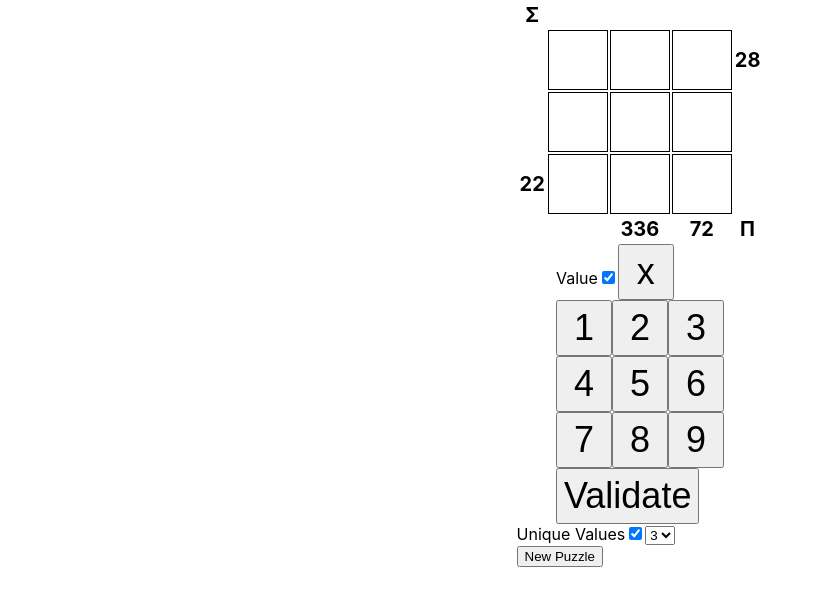
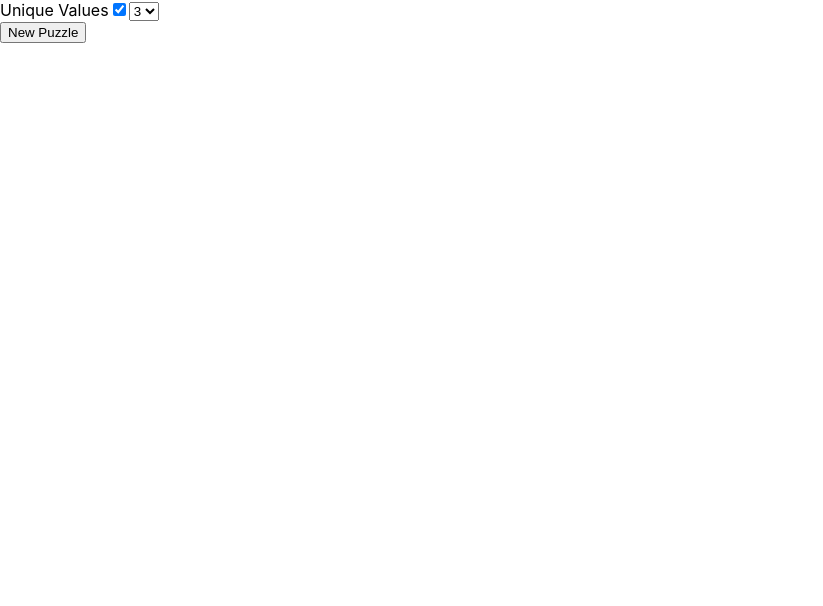
Before and after one commit to tjasz/aggregrid, a React (Create React App) app: page / in a window 1280 px wide. Shown: the top 606 px of the page, without its empty margins (0-823 px from the left). Built offline with nearby package versions, Linux system fonts and the light colour scheme.

Commit message:
Move new puzzle form out of main game; improve performance

```diff
--- a/src/App.tsx
+++ b/src/App.tsx
@@ -3,21 +3,24 @@ import './App.css';
 import Puzzle from './puzzle';
 import { arrayEquals, countingSequence } from './algorithm';
 import { Cell } from './Cell';
+import { NewGameForm } from './NewGameForm';
 
 function App() {
-  const [size, setSize] = useState(3);
-  const [uniqueValues, setUniqueValues] = useState(true);
-  const [puzzle, setPuzzle] = useState(new Puzzle(size, undefined, uniqueValues));
-  const [cellValues, setCellValues] = useState<(number | undefined)[]>(new Array(size * size).fill(undefined));
-  const [cellOptions, setCellOptions] = useState<number[][]>(new Array(size * size).fill([]));
+  const [puzzle, setPuzzle] = useState<undefined | Puzzle>(undefined);
+  const [cellValues, setCellValues] = useState<(number | undefined)[]>(new Array(9).fill(undefined));
+  const [cellOptions, setCellOptions] = useState<number[][]>(new Array(9).fill([]));
   const [selectedCell, setSelectedCell] = useState<undefined | [number, number]>(undefined);
   const [inputMode, setInputMode] = useState(true);
 
-  const getNewPuzzle = () => {
+  const getNewPuzzle = (size: number, uniqueValues: boolean) => {
     setPuzzle(new Puzzle(size, undefined, uniqueValues));
     setCellValues(new Array(size * size).fill(undefined));
     setCellOptions(new Array(size * size).fill([]));
     setSelectedCell(undefined);
+  }
+
+  if (puzzle === undefined) {
+    return <NewGameForm onNewGame={getNewPuzzle} />
   }
 
   const setCellValue = (i: number, j: number, v: number | undefined) => {
@@ -93,16 +96,6 @@ function App() {
           }
         }}>Validate</button>
       </div>
-      <div id="newGameForm">
-        <label htmlFor="uniqueValues">Unique Values</label>
-        <input type="checkbox" name="uniqueValues" onChange={e => setUniqueValues(e.target.checked)} checked={uniqueValues} />
-        <select onChange={e => setSize(parseInt(e.target.value))} value={size}>
-          <option value="3">3</option>
-          <option value="4">4</option>
-        </select>
-        <br />
-        <button onClick={getNewPuzzle}>New Puzzle</button>
-      </div>
     </div>
   );
 }
--- /dev/null
+++ b/src/NewGameForm.tsx
@@ -0,0 +1,21 @@
+import { useState } from "react";
+
+export type NewGameFormProps = {
+  onNewGame: (size: number, uniqueValues: boolean) => void;
+}
+
+export function NewGameForm({ onNewGame }: NewGameFormProps) {
+  const [size, setSize] = useState(3);
+  const [uniqueValues, setUniqueValues] = useState(true);
+
+  return <div id="newGameForm">
+    <label htmlFor="uniqueValues">Unique Values</label>
+    <input type="checkbox" name="uniqueValues" onChange={e => setUniqueValues(e.target.checked)} defaultChecked={uniqueValues} />
+    <select onChange={e => setSize(parseInt(e.target.value))} defaultValue={size}>
+      <option value="3">3</option>
+      <option value="4">4</option>
+    </select>
+    <br />
+    <button onClick={() => onNewGame(size, uniqueValues)}>New Puzzle</button>
+  </div>
+}
```
